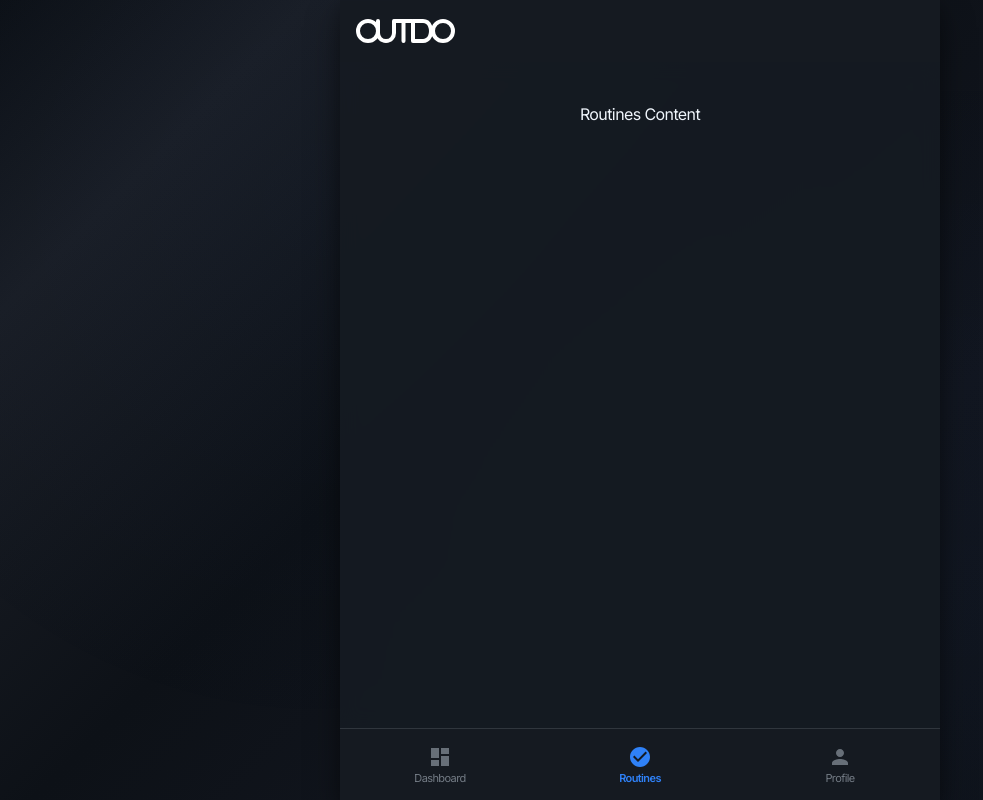
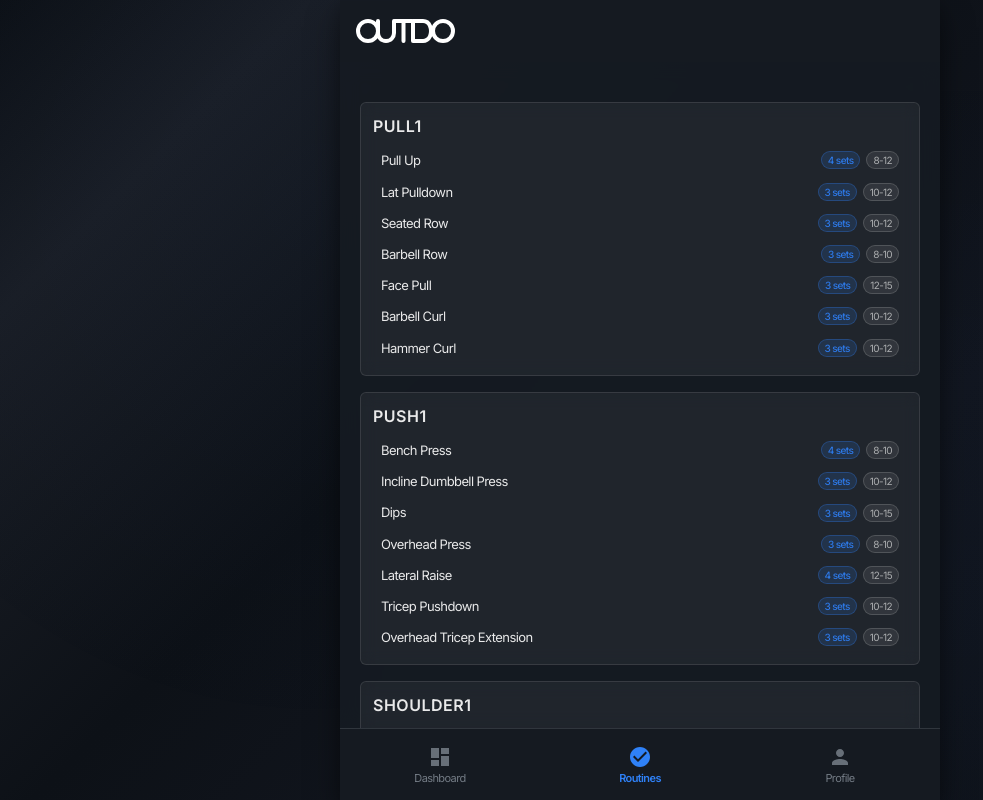
Before and after one commit to ehhdrud/outdo.fe, a React (Vite) app: page /routines in a window 1280 px wide. Shown: the whole page, without its empty margins (0-983 px from the left). Built offline with nearby package versions, Linux system fonts and the light colour scheme; a web font is replaced by a local one.

Commit message:
feat: Routines 1차 구현

```diff
--- a/src/components/Layout/style.ts
+++ b/src/components/Layout/style.ts
@@ -38,4 +38,27 @@ export const MainLayout = styled.main`
 	overflow-y: auto;
 	box-sizing: border-box;
 	padding: 4rem 2rem;
+
+	&::-webkit-scrollbar {
+		width: 6px;
+	}
+
+	&::-webkit-scrollbar-track {
+		background: rgba(255, 255, 255, 0.05);
+		border-radius: 3px;
+	}
+
+	&::-webkit-scrollbar-thumb {
+		background: rgba(255, 255, 255, 0.2);
+		border-radius: 3px;
+		transition: background 0.2s ease;
+	}
+
+	&::-webkit-scrollbar-thumb:hover {
+		background: rgba(255, 255, 255, 0.3);
+	}
+
+	/* Firefox */
+	scrollbar-width: thin;
+	scrollbar-color: rgba(255, 255, 255, 0.2) rgba(255, 255, 255, 0.05);
 `;
--- a/src/pages/Routines/Routines.style.ts
+++ b/src/pages/Routines/Routines.style.ts
@@ -1,3 +1,105 @@
 import styled from '@emotion/styled';
 
-export const RoutinesWrapper = styled.div``;
+export const RoutinesWrapper = styled.div`
+	width: 100%;
+	display: flex;
+	flex-direction: column;
+	gap: 16px;
+`;
+
+export const RoutineCard = styled.div`
+	background: rgba(255, 255, 255, 0.05);
+	border: 1px solid rgba(255, 255, 255, 0.1);
+	border-radius: 6px;
+	padding: 12px;
+	transition: all 0.2s ease;
+	backdrop-filter: blur(8px);
+
+	&:hover {
+		background: rgba(255, 255, 255, 0.08);
+		border-color: rgba(255, 255, 255, 0.15);
+		transform: translateY(-1px);
+	}
+`;
+
+export const RoutineTitle = styled.h3`
+	font-size: ${({ theme }) => theme.fontSize.sizeMd};
+	font-weight: ${({ theme }) => theme.fontWeight.weightSemi};
+	color: rgba(255, 255, 255, 0.9);
+	margin: 0 0 8px 0;
+	text-transform: uppercase;
+	letter-spacing: 0.5px;
+	line-height: 1.4;
+`;
+
+export const WorkoutList = styled.ul`
+	list-style: none;
+	padding: 0;
+	margin: 0;
+	display: flex;
+	flex-direction: column;
+	gap: 1px;
+`;
+
+export const WorkoutItem = styled.li`
+	display: flex;
+	justify-content: space-between;
+	align-items: center;
+	padding: 6px 8px;
+	border-radius: 3px;
+	transition: all 0.15s ease;
+	cursor: pointer;
+	outline: none;
+
+	&:hover,
+	&:focus {
+		background: rgba(255, 255, 255, 0.08);
+		transform: translateX(1px);
+	}
+
+	&:focus {
+		box-shadow: 0 0 0 2px rgba(47, 129, 247, 0.4);
+	}
+
+	&:active {
+		transform: scale(0.98);
+	}
+`;
+
+export const WorkoutName = styled.span`
+	font-size: ${({ theme }) => theme.fontSize.sizeXs};
+	color: rgba(255, 255, 255, 0.9);
+	text-transform: capitalize;
+	line-height: 1.4;
+	flex: 1;
+`;
+
+export const WorkoutMeta = styled.div`
+	display: flex;
+	gap: 6px;
+	align-items: center;
+`;
+
+export const SetsBadge = styled.span`
+	background: rgba(47, 129, 247, 0.15);
+	color: rgba(47, 129, 247, 0.9);
+	border: 1px solid rgba(47, 129, 247, 0.3);
+	padding: 2px 6px;
+	border-radius: 10px;
+	font-size: 10px;
+	font-weight: ${({ theme }) => theme.fontWeight.weightMedium};
+	line-height: 1.2;
+	white-space: nowrap;
+`;
+
+export const TargetBadge = styled.span`
+	background: rgba(255, 255, 255, 0.08);
+	color: rgba(255, 255, 255, 0.6);
+	border: 1px solid rgba(255, 255, 255, 0.15);
+	padding: 2px 6px;
+	border-radius: 10px;
+	font-size: 10px;
+	font-weight: ${({ theme }) => theme.fontWeight.weightRegular};
+	line-height: 1.2;
+	white-space: nowrap;
+`;
--- a/src/pages/Routines/Routines.tsx
+++ b/src/pages/Routines/Routines.tsx
@@ -1,9 +1,151 @@
 import * as S from './Routines.style.ts';
 
+interface Workout {
+	name: string;
+	sets: number;
+	target?: string; // "8-12", "AMRAP", etc.
+}
+
+interface Routine {
+	pk: number;
+	routine: string;
+	workouts: Workout[];
+}
+
 const Routines = () => {
-	const example = () => {};
+	const handleWorkoutClick = (workoutName: string) => {
+		// Future: Handle workout interaction (start, edit, etc.)
+		console.log(`Clicked on ${workoutName}`);
+	};
 
-	return <S.RoutinesWrapper>Routines Content</S.RoutinesWrapper>;
+	const handleKeyDown = (event: React.KeyboardEvent, workoutName: string) => {
+		if (event.key === 'Enter' || event.key === ' ') {
+			event.preventDefault();
+			handleWorkoutClick(workoutName);
+		}
+	};
+
+	const routines: Routine[] = [
+		{
+			pk: 1,
+			routine: 'pull1',
+			workouts: [
+				{ name: 'pull up', sets: 4, target: '8-12' },
+				{ name: 'lat pulldown', sets: 3, target: '10-12' },
+				{ name: 'seated row', sets: 3, target: '10-12' },
+				{ name: 'barbell row', sets: 3, target: '8-10' },
+				{ name: 'face pull', sets: 3, target: '12-15' },
+				{ name: 'barbell curl', sets: 3, target: '10-12' },
+				{ name: 'hammer curl', sets: 3, target: '10-12' },
+			],
+		},
+		{
+			pk: 2,
+			routine: 'push1',
+			workouts: [
+				{ name: 'bench press', sets: 4, target: '8-10' },
+				{ name: 'incline dumbbell press', sets: 3, target: '10-12' },
+				{ name: 'dips', sets: 3, target: '10-15' },
+				{ name: 'overhead press', sets: 3, target: '8-10' },
+				{ name: 'lateral raise', sets: 4, target: '12-15' },
+				{ name: 'tricep pushdown', sets: 3, target: '10-12' },
+				{ name: 'overhead tricep extension', sets: 3, target: '10-12' },
+			],
+		},
+		{
+			pk: 3,
+			routine: 'shoulder1',
+			workouts: [
+				{ name: 'overhead press', sets: 4, target: '8-10' },
+				{ name: 'lateral raise', sets: 4, target: '12-15' },
+				{ name: 'rear delt fly', sets: 3, target: '12-15' },
+				{ name: 'front raise', sets: 3, target: '12-15' },
+				{ name: 'upright row', sets: 3, target: '10-12' },
+				{ name: 'shrugs', sets: 3, target: '12-15' },
+				{ name: 'face pull', sets: 3, target: '15-20' },
+			],
+		},
+		{
+			pk: 4,
+			routine: 'legs',
+			workouts: [
+				{ name: 'squat', sets: 4, target: '8-10' },
+				{ name: 'romanian deadlift', sets: 3, target: '10-12' },
+				{ name: 'leg press', sets: 3, target: '12-15' },
+				{ name: 'walking lunge', sets: 3, target: '12/leg' },
+				{ name: 'leg curl', sets: 3, target: '12-15' },
+				{ name: 'calf raise', sets: 4, target: '15-20' },
+				{ name: 'leg extension', sets: 3, target: '12-15' },
+			],
+		},
+		{
+			pk: 5,
+			routine: 'pull2',
+			workouts: [
+				{ name: 'deadlift', sets: 4, target: '5-8' },
+				{ name: 'wide grip pulldown', sets: 3, target: '10-12' },
+				{ name: 'cable row', sets: 3, target: '10-12' },
+				{ name: 't-bar row', sets: 3, target: '8-10' },
+				{ name: 'reverse fly', sets: 3, target: '12-15' },
+				{ name: 'preacher curl', sets: 3, target: '10-12' },
+				{ name: 'cable curl', sets: 3, target: '12-15' },
+			],
+		},
+		{
+			pk: 6,
+			routine: 'push2',
+			workouts: [
+				{ name: 'incline bench press', sets: 4, target: '8-10' },
+				{ name: 'dumbbell press', sets: 3, target: '10-12' },
+				{ name: 'decline bench press', sets: 3, target: '10-12' },
+				{ name: 'arnold press', sets: 3, target: '10-12' },
+				{ name: 'cable lateral raise', sets: 4, target: '12-15' },
+				{ name: 'close grip bench press', sets: 3, target: '8-10' },
+				{ name: 'diamond pushup', sets: 3, target: 'AMRAP' },
+			],
+		},
+		{
+			pk: 7,
+			routine: 'shoulder2',
+			workouts: [
+				{ name: 'dumbbell shoulder press', sets: 4, target: '8-10' },
+				{ name: 'side lateral raise', sets: 4, target: '12-15' },
+				{ name: 'bent over lateral raise', sets: 3, target: '12-15' },
+				{ name: 'cable front raise', sets: 3, target: '12-15' },
+				{ name: 'cable upright row', sets: 3, target: '10-12' },
+				{ name: 'barbell shrugs', sets: 3, target: '12-15' },
+				{ name: 'high pull', sets: 3, target: '8-10' },
+			],
+		},
+	];
+
+	return (
+		<S.RoutinesWrapper>
+			{routines.map((routine) => (
+				<S.RoutineCard key={routine.pk}>
+					<S.RoutineTitle>{routine.routine}</S.RoutineTitle>
+					<S.WorkoutList>
+						{routine.workouts.map((workout, index) => (
+							<S.WorkoutItem
+								key={index}
+								role="button"
+								tabIndex={0}
+								aria-label={`${workout.name}, ${workout.sets} sets${workout.target ? `, target ${workout.target} reps` : ''}`}
+								onClick={() => handleWorkoutClick(workout.name)}
+								onKeyDown={(e) => handleKeyDown(e, workout.name)}
+							>
+								<S.WorkoutName>{workout.name}</S.WorkoutName>
+								<S.WorkoutMeta>
+									<S.SetsBadge aria-label={`${workout.sets} sets`}>{workout.sets} sets</S.SetsBadge>
+									{workout.target && <S.TargetBadge aria-label={`target ${workout.target} repetitions`}>{workout.target}</S.TargetBadge>}
+								</S.WorkoutMeta>
+							</S.WorkoutItem>
+						))}
+					</S.WorkoutList>
+				</S.RoutineCard>
+			))}
+		</S.RoutinesWrapper>
+	);
 };
 
 export default Routines;
--- a/src/styles/color.ts
+++ b/src/styles/color.ts
@@ -53,4 +53,5 @@ export const colors = {
 	grayMid: '#6e7681',
 	grayLight: '#8b949e',
 	grayDarker: '#f0f6fc',
+	white: '#f0f6fc',
 };
```
Also changed, not shown: 1 other file (tests, documents, lock files or other folders).
